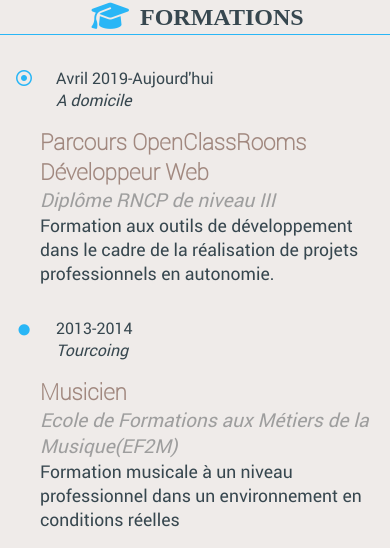
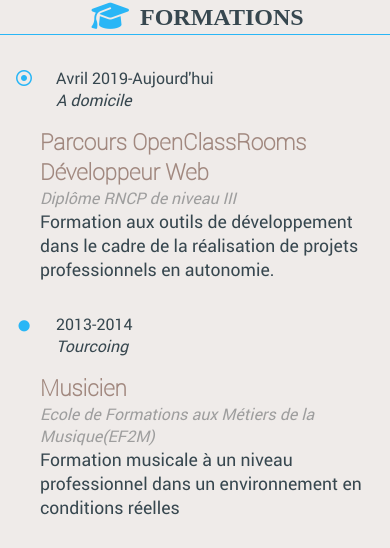
Before and after one commit to Dirmina/Dirmina.github.io-old-, a plain HTML site: page index.html in a window 390 px wide. Shown: the part 208-756 px from the top of the page. Drawn offline with Linux system fonts and the light colour scheme; files whose address does not match are found by name; a web font is replaced by a local one.

Commit message:
color text

```diff
--- a/style.css
+++ b/style.css
@@ -231,7 +231,7 @@ ul {
 	.section-header-h1	{font-size: 3rem;}
 	.section-header-h2 {font-size: 1.5rem;}
 	.section-h3 { font-size: 1.4rem;}
-	.section-h4 {font-size: 1.2rem;}
+	.section-h4 {font-size: 1rem;}
 	.size-icons-dot { font-size: 0.7rem; }
 	.list-title-style { font-size: 1.2rem; }
 	.last-p-style { font-size: 1.1rem; }
```
